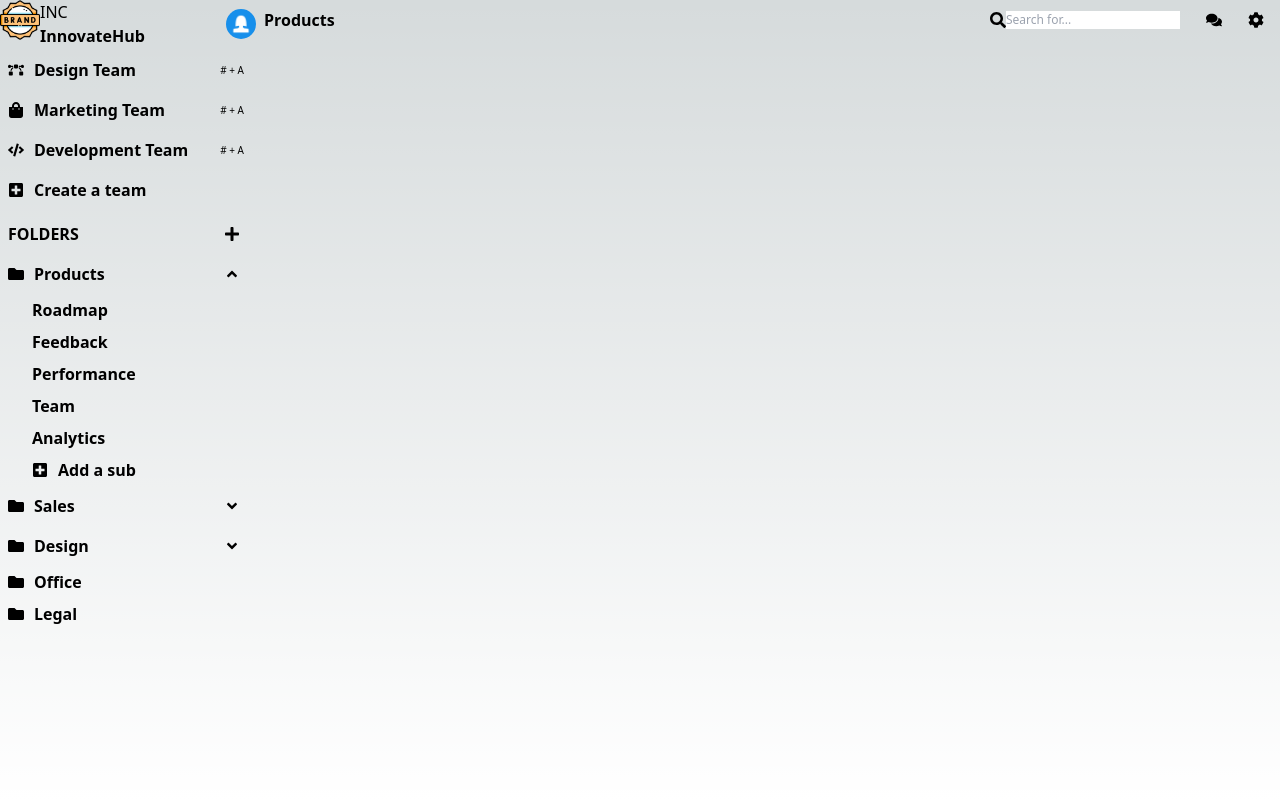
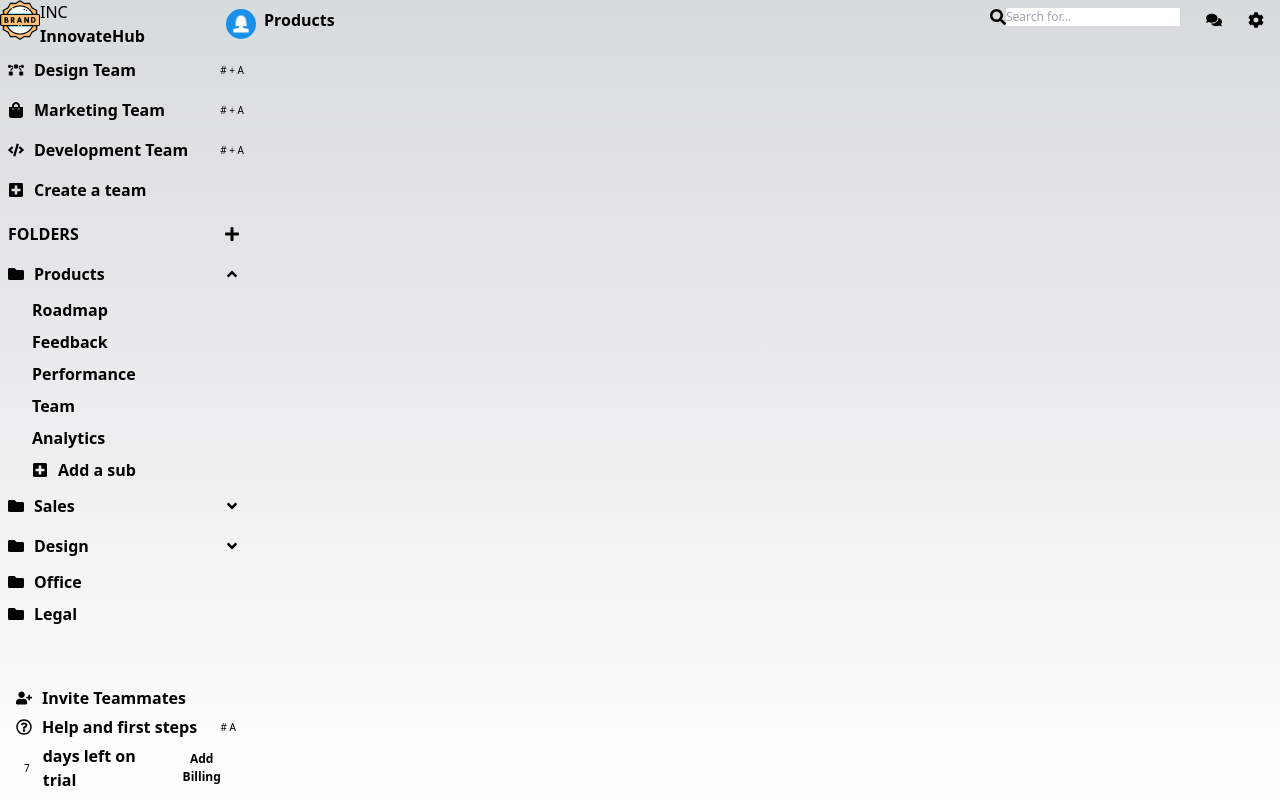
Before and after one commit to faraz-github/K-Rite-ProjMgmt-Task-v1, a Next.js app: page /dashboard in a window 1280 px wide. Built offline with nearby package versions, Linux system fonts and the light colour scheme.

Commit message:
Create sidepanel footer

```diff
--- a/src/components/Folders.jsx
+++ b/src/components/Folders.jsx
@@ -2,12 +2,23 @@ import styled from "styled-components";
 
 import IconAndTitleText from "./ui-components/IconAndTitleText";
 
-import { FaAngleUp, FaFolder, FaPlusSquare } from "react-icons/fa";
+import {
+  FaAngleUp,
+  FaFolder,
+  FaPlusSquare,
+  FaPlus,
+  FaAngleDown,
+} from "react-icons/fa";
+
 import HeadingLevelThreeText from "./typography/HeadingLevelThree";
 import IconOnlyButton from "./ui-components/IconOnlyButton";
-import { FaAngleDown } from "react-icons/fa";
-import { FlexDivCenterSpaceBetween } from "./SidePanel";
 import VerticalStack from "./ui-components/VerticalStack";
+
+const FlexDivCenterSpaceBetween = styled.div`
+  display: flex;
+  align-items: center;
+  justify-content: space-between;
+`;
 
 const FoldersContainer = styled.div`
   padding: 0 8px;
@@ -20,6 +31,14 @@ const SubFoldersContainer = styled.div`
 
 const Folders = () => {
   return (
+    <>
+      <FlexDivCenterSpaceBetween style={{ padding: "8px" }}>
+        <HeadingLevelThreeText dimmed>FOLDERS</HeadingLevelThreeText>
+        <IconOnlyButton onClick={() => alert("Add OnClick")}>
+          <FaPlus color="var(--dimmed)" />
+        </IconOnlyButton>
+      </FlexDivCenterSpaceBetween>
+
       <FoldersContainer>
         <VerticalStack gap="8px">
           <FlexDivCenterSpaceBetween>
@@ -74,6 +93,7 @@ const Folders = () => {
           </IconAndTitleText>
         </VerticalStack>
       </FoldersContainer>
+    </>
   );
 };
 
--- a/src/components/SidePanel.jsx
+++ b/src/components/SidePanel.jsx
@@ -2,25 +2,27 @@ import styled from "styled-components";
 import Image from "next/image";
 
 import Header from "./Header";
-import DashboardTitle from "./header-components/DashboardTitle";
+import DashboardTitle from "./sidepanel-components/DashboardTitle";
+import Teams from "./Teams";
+import Folders from "./Folders";
+import IconAndTitleText from "./ui-components/IconAndTitleText";
+import Shortcut from "./ui-components/Shortcut";
 import Avatar from "./ui-components/Avatar";
-import Teams from "./Teams";
-import IconAndTitleText from "./ui-components/IconAndTitleText";
 import HeadingLevelThreeText from "./typography/HeadingLevelThree";
-import Shortcut from "./ui-components/Shortcut";
-import IconOnlyButton from "./ui-components/IconOnlyButton";
 
-import { FaShoppingBag } from "react-icons/fa";
-import { FaBezierCurve } from "react-icons/fa";
-import { FaCode } from "react-icons/fa";
-import { FaPlusSquare } from "react-icons/fa";
-import { FaPlus } from "react-icons/fa";
-import Folders from "./Folders";
+import {
+  FaShoppingBag,
+  FaBezierCurve,
+  FaCode,
+  FaPlusSquare,
+} from "react-icons/fa";
+import SidepanelFooter from "./sidepanel-components/SidepanelFooter";
 
-export const FlexDivCenterSpaceBetween = styled.div`
+const FlexVerticalDivSpaceBetween = styled.div`
   display: flex;
-  align-items: center;
+  flex-direction: column;
   justify-content: space-between;
+  height: 100%;
 `;
 
 const SidePanelContainer = styled.div`
@@ -45,6 +47,8 @@ const SidePanelContainer = styled.div`
 const SidePanel = ({ isOpen }) => {
   return (
     <SidePanelContainer style={{ display: isOpen ? "block" : "none" }}>
+      <FlexVerticalDivSpaceBetween>
+        <div>
           <Header padding="0px 0px 2px 0px">
             <DashboardTitle />
             <Avatar dimension="30px">
@@ -82,17 +86,17 @@ const SidePanel = ({ isOpen }) => {
             <Teams padding="8px" dimmed>
               <IconAndTitleText>
                 <FaPlusSquare color="var(--dimmed)" />
-            <HeadingLevelThreeText dimmed>Create a team</HeadingLevelThreeText>
+                <HeadingLevelThreeText dimmed>
+                  Create a team
+                </HeadingLevelThreeText>
               </IconAndTitleText>
             </Teams>
           </>
-      <FlexDivCenterSpaceBetween style={{ padding: "8px" }}>
-        <HeadingLevelThreeText dimmed>FOLDERS</HeadingLevelThreeText>
-        <IconOnlyButton onClick={() => alert("Add OnClick")}>
-          <FaPlus color="var(--dimmed)" />
-        </IconOnlyButton>
-      </FlexDivCenterSpaceBetween>
+
           <Folders />
+        </div>
+        <SidepanelFooter />
+      </FlexVerticalDivSpaceBetween>
     </SidePanelContainer>
   );
 };
--- /dev/null
+++ b/src/components/sidepanel-components/SidepanelFooter.jsx
@@ -0,0 +1,49 @@
+import styled from "styled-components";
+import VerticalStack from "../ui-components/VerticalStack";
+import IconAndTitleText from "../ui-components/IconAndTitleText";
+
+import { FaUserPlus, FaRegQuestionCircle } from "react-icons/fa";
+import HeadingLevelThreeText from "../typography/HeadingLevelThree";
+import Shortcut from "../ui-components/Shortcut";
+import Count from "../ui-components/Count";
+import HorizontalStack from "../ui-components/HorizontalStack";
+import Button from "../ui-components/Button";
+
+const FlexDivCenterSpaceBetween = styled.div`
+  display: flex;
+  align-items: center;
+  justify-content: space-between;
+`;
+
+const SidepanelFooterContainer = styled.div`
+  padding: 8px 16px;
+`;
+
+const SidepanelFooter = () => {
+  return (
+    <SidepanelFooterContainer>
+      <VerticalStack gap="5px">
+        <IconAndTitleText>
+          <FaUserPlus />
+          <HeadingLevelThreeText>Invite Teammates</HeadingLevelThreeText>
+        </IconAndTitleText>
+        <FlexDivCenterSpaceBetween>
+          <IconAndTitleText>
+            <FaRegQuestionCircle />
+            <HeadingLevelThreeText>Help and first steps</HeadingLevelThreeText>
+          </IconAndTitleText>
+          <Shortcut keyOne={"#"} keyTwo={"A"} />
+        </FlexDivCenterSpaceBetween>
+        <FlexDivCenterSpaceBetween>
+          <HorizontalStack gap="5px" center>
+            <Count count={7} />
+            <HeadingLevelThreeText>days left on trial</HeadingLevelThreeText>
+          </HorizontalStack>
+          <Button size="small">Add Billing</Button>
+        </FlexDivCenterSpaceBetween>
+      </VerticalStack>
+    </SidepanelFooterContainer>
+  );
+};
+
+export default SidepanelFooter;
--- /dev/null
+++ b/src/components/ui-components/Button.jsx
@@ -0,0 +1,27 @@
+const Button = ({ children, isOutlined, size, square }) => {
+  return (
+    <button
+      style={{
+        backgroundColor: isOutlined
+          ? "transparent"
+          : "var(--heading-font-color)",
+        color: isOutlined ? "var(--heading-font-color)" : "var(--white)",
+        border: isOutlined ? "1px solid var(--heading-font-color)" : "none",
+        outline: isOutlined ? "1px solid var(--heading-font-color)" : "none",
+        padding:
+          size === "small"
+            ? "4px 8px"
+            : size === "big"
+            ? "16px 32px"
+            : "8px 16px",
+        fontSize: size === "small" ? "12px" : size === "big" ? "16px" : "14px",
+        borderRadius: square ? "0" : "var(--surface-radius)",
+        fontWeight: "bold",
+      }}
+    >
+      {children}
+    </button>
+  );
+};
+
+export default Button;
--- /dev/null
+++ b/src/components/ui-components/Count.jsx
@@ -0,0 +1,15 @@
+import styled from "styled-components";
+
+const CountContainer = styled.div`
+  background-color: var(--shortcut-bg);
+  border: 1px solid var(--surface-border);
+  padding: 4px 8px;
+  font-size: 10px;
+  border-radius: var(--surface-radius);
+`;
+
+const Count = ({ count }) => {
+  return <CountContainer>{count}</CountContainer>;
+};
+
+export default Count;
--- a/src/components/ui-components/HorizontalStack.jsx
+++ b/src/components/ui-components/HorizontalStack.jsx
@@ -5,9 +5,14 @@ const HorizontalStackContainer = styled.div`
   flex-direction: row;
 `;
 
-const HorizontalStack = ({ children, gap }) => {
+const HorizontalStack = ({ children, gap, center }) => {
   return (
-    <HorizontalStackContainer style={{ gap: gap ? gap : "0" }}>
+    <HorizontalStackContainer
+      style={{
+        gap: gap ? gap : "0",
+        alignItems: center ? "center" : "flex-start",
+      }}
+    >
       {children}
     </HorizontalStackContainer>
   );
```
Also changed, not shown: src/components/sidepanel-components/DashboardTitle.jsx (renamed from src/components/header-components/DashboardTitle.jsx). Lines whose indentation alone changed are shown as unchanged.
